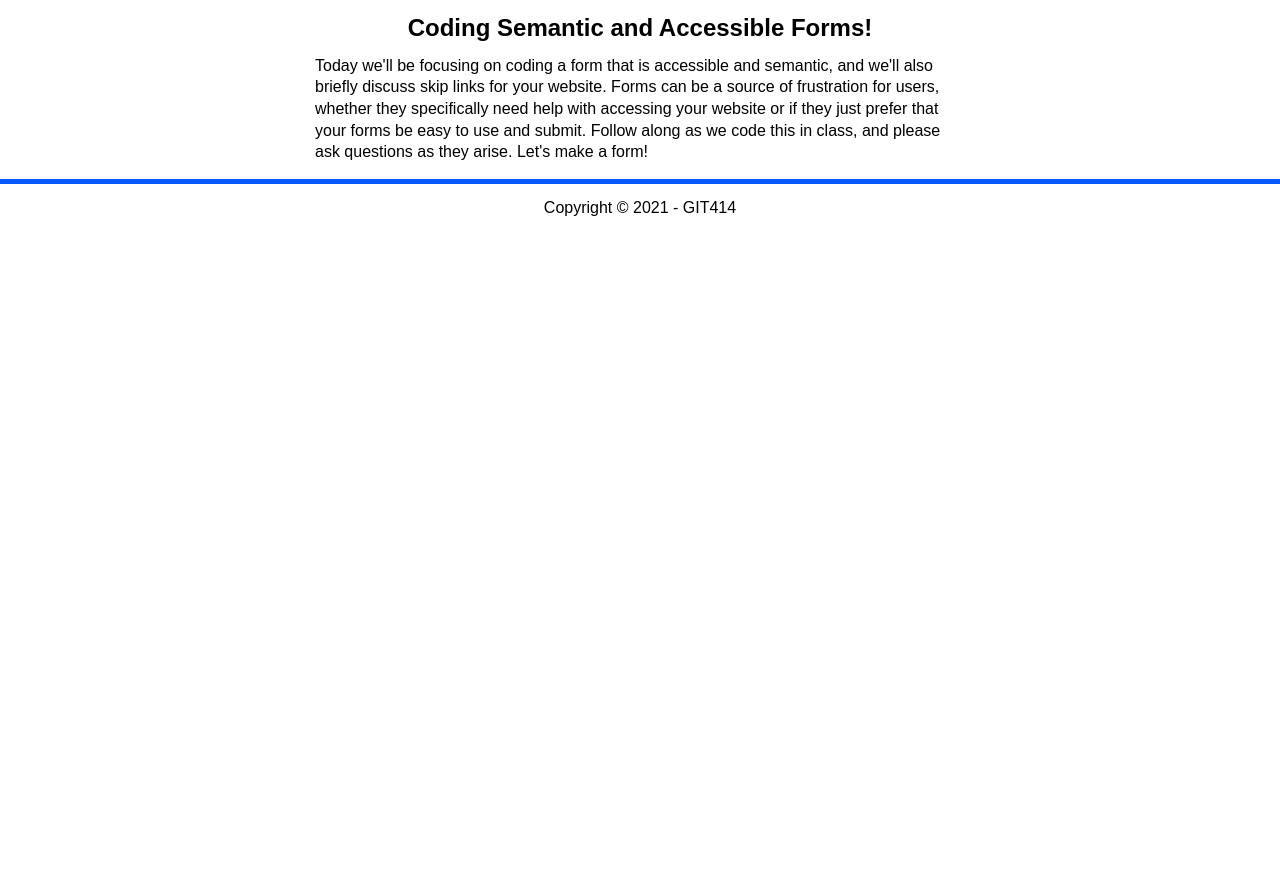
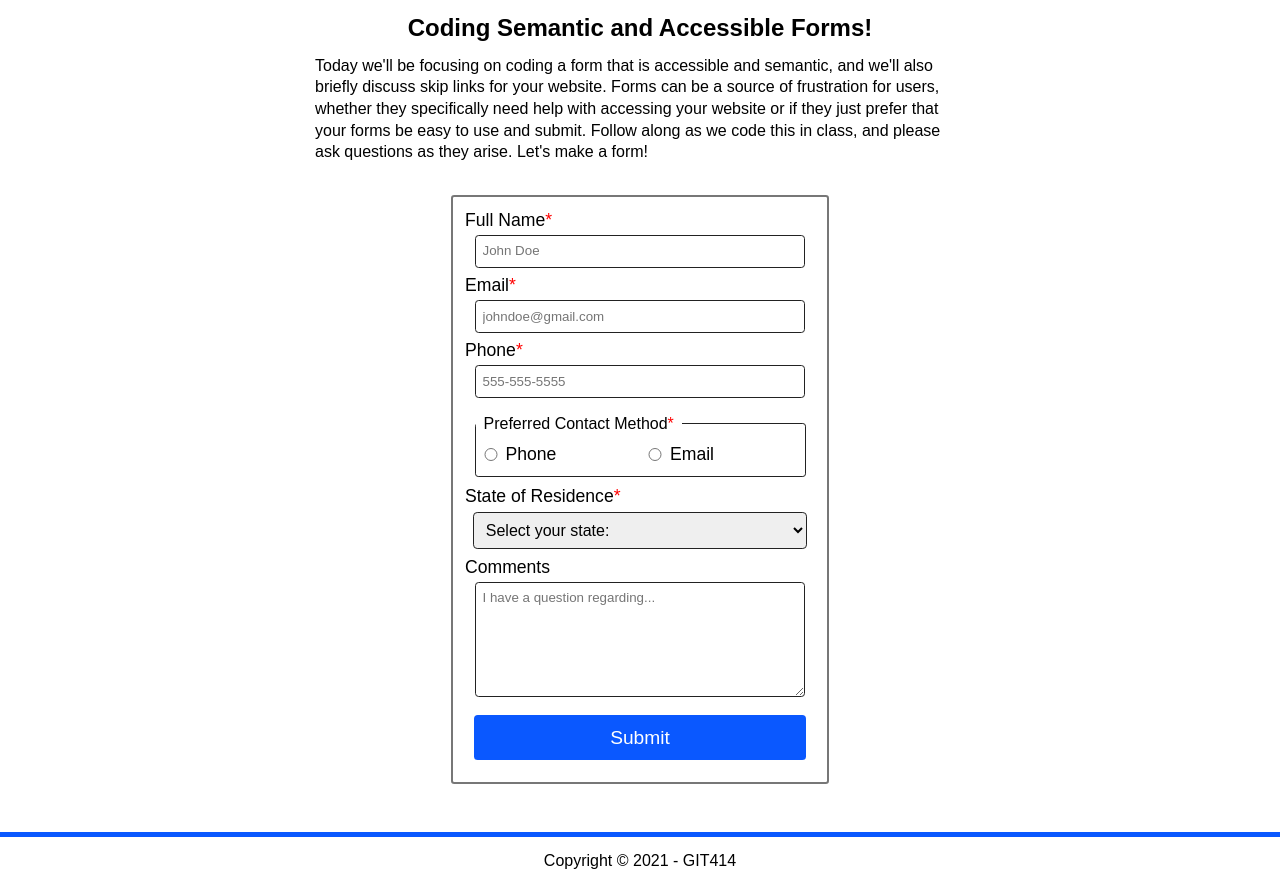
Before and after one commit to cakiedoodle/M1_A1_Form, a plain HTML site: page index.html in a window 1280 px wide. Shown: the part 500-1385 px from the top of the page. Before the commit the page ends 800 px from the top, so only its background shows below. Drawn offline with Linux system fonts and the light colour scheme.

Commit message:
Form content

```diff
--- a/index.html
+++ b/index.html
@@ -25,8 +25,99 @@
 		<article>
 			<h2>Coding Semantic and Accessible Forms!</h2>
 			<p>Today we'll be focusing on coding a form that is accessible and semantic, and we'll also briefly discuss skip links for your website. Forms can be a source of frustration for users, whether they specifically need help with accessing your website or if they just prefer that your forms be easy to use and submit. Follow along as we code this in class, and please ask questions as they arise. Let's make a form!</p>
+            <!-- NOTES
 
-<!-- 	-------- TO-DO: ADD FORM CODE HERE DURING CLASS, FOLLOW ALONG TO COMPLETE -------- -->
+            - 6 various form sections
+            - submit NOT button
+            - required attribute
+            - POST method?
+            - name / id / etc
+
+            SUMMARY
+            - I enjoyed figuring out the use of the name attribute for the input elements and how they corelate to the post method
+            - I didn't set up the comments section with a required attribute because the purpose of the form isn't specified and I have found it intimidating to have to add a message to forms when there is no need
+            - There are a lot of states in the USA
+            -->
+            <form action="https://wp.zybooks.com/form-viewer.php" method="post">
+                <label for="fullname" >Full Name<span>*</span></label>
+                <input id="fullname" placeholder="John Doe" name="fullname" type="text" required>
+
+                <label for="email" >Email<span>*</span></label>
+                <input id="email" placeholder="johndoe@gmail.com" name="email" type="text" required>
+
+                <label for="phone" >Phone<span>*</span></label>
+                <input id="phone" placeholder="555-555-5555" name="phone_num" type="text" required>
+
+                <fieldset>
+                    <legend>Preferred Contact Method<span>*</span></legend>
+
+                    <input id="radio-1" type="radio" name="contact" value="phone" required>
+                    <label for="radio-1">Phone</label>
+
+                    <input id="radio-2" type="radio" name="contact" value="email">
+                    <label for="radio-2">Email</label>
+                </fieldset>
+
+                <label for="state">State of Residence<span>*</span></label>
+                <select id="state" name="state">
+                    <option value="select">Select your state:</option>
+                    <option value="AL">AL</option>
+                    <option value="AK">AK</option>
+                    <option value="AZ">AZ</option>
+                    <option value="AR">AR</option>
+                    <option value="CA">CA</option>
+                    <option value="CO">CO</option>
+                    <option value="CT">CT</option>
+                    <option value="DE">DE</option>
+                    <option value="FL">FL</option>
+                    <option value="GA">GA</option>
+                    <option value="HI">HI</option>
+                    <option value="ID">ID</option>
+                    <option value="IL">IL</option>
+                    <option value="IN">IN</option>
+                    <option value="IA">IA</option>
+                    <option value="KS">KS</option>
+                    <option value="KY">KY</option>
+                    <option value="LA">LA</option>
+                    <option value="ME">ME</option>
+                    <option value="MD">MD</option>
+                    <option value="MA">MA</option>
+                    <option value="MI">MI</option>
+                    <option value="MN">MN</option>
+                    <option value="MS">MS</option>
+                    <option value="MO">MO</option>
+                    <option value="MT">MT</option>
+                    <option value="NE">NE</option>
+                    <option value="NV">NV</option>
+                    <option value="NH">NH</option>
+                    <option value="NJ">NJ</option>
+                    <option value="NM">NM</option>
+                    <option value="NY">NY</option>
+                    <option value="NC">NC</option>
+                    <option value="ND">ND</option>
+                    <option value="OH">OH</option>
+                    <option value="OK">OK</option>
+                    <option value="OR">OR</option>
+                    <option value="PA">PA</option>
+                    <option value="RI">RI</option>
+                    <option value="SC">SC</option>
+                    <option value="SD">SD</option>
+                    <option value="TN">TN</option>
+                    <option value="TX">TX</option>
+                    <option value="UT">UT</option>
+                    <option value="VT">VT</option>
+                    <option value="VA">VA</option>
+                    <option value="WA">WA</option>
+                    <option value="WV">WV</option>
+                    <option value="WI">WI</option>
+                    <option value="WY">WY</option>
+                </select>
+
+                <label for="comment">Comments</label>
+                <textarea id="comment" placeholder="I have a question regarding..." name="comment" type="textarea"></textarea>
+
+                <input type="submit">
+            </form>
 		</article>
 	</main>
 	<footer>
--- a/styles.css
+++ b/styles.css
@@ -285,3 +285,7 @@ footer{
 	font-family: sans-serif;
 	text-align: center;
 }
+
+span {
+	color: red;
+}
```
